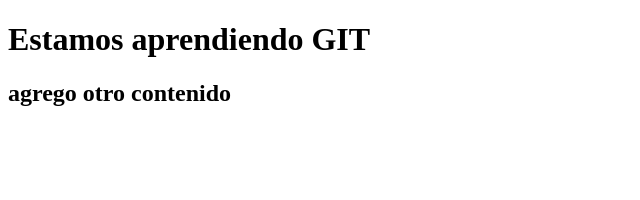
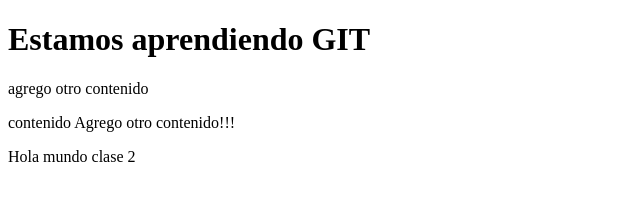
Before and after one commit to Julio-Gitt/clase-git-0709, a plain HTML site: page index.html in a window 1280 px wide. Shown: the whole page, without its empty margins (0-640 px from the left). Drawn offline with Linux system fonts and the light colour scheme.

Commit message:
Agrego hola mundo

```diff
--- a/index.html
+++ b/index.html
@@ -4,8 +4,10 @@
 </head>
 <body>
 
-	<h1>Estamos aprendiendo GIT</h1>
-	<h2>agrego otro contenido
-</h2>
+<h1>Estamos aprendiendo GIT</h1>
+<p>agrego otro contenido</p>
+contenido
+Agrego otro contenido!!!
+<p>Hola mundo clase 2</p>
 </body>
 </html>
```
